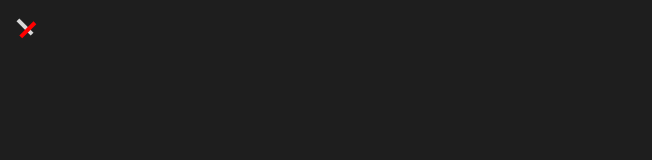
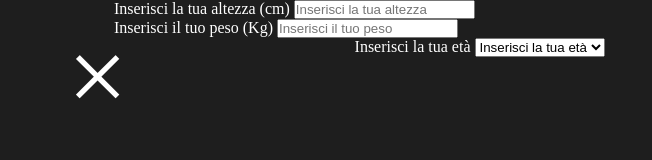
Before and after one commit to beef-e/HowDrunkYouAre.com, a plain HTML site: page TEST.html in a window 1280 px wide. Shown: the whole page, without its empty margins (0-652 px from the left). Drawn offline with Linux system fonts and the light colour scheme; files that its build step writes are made by us from their sources.

Commit message:
First basic questions and adjustments
First questions added to the test page, creation of the form and various adjustments to the page

```diff
--- a/TEST.html
+++ b/TEST.html
@@ -8,12 +8,66 @@
     <link rel="stylesheet" href="CSS/testStyle.css">
 </head>
 <body>
-    <div>
+    <div class="back">
         <a href="Index.html">
-            <span class="croce whiteBG absolute">
-                &nbsp;
+            <span class="croce absolute">
+                &times;
             </span>
         </a>
     </div>
+
+    <form action="Risultato.html" method="post">
+        <div class="basicq">
+            <div class="colonne">
+                <div class="col4">
+                    <div class="dNumber">
+                        <label class="whiteText" for="Height">Inserisci la tua altezza (cm)</label>
+                        <input id="Height" type="number" name="Basic" placeholder="Inserisci la tua altezza">
+                    </div>
+
+                    <div class="dnumber">
+                        <label class="whiteText" for="Weight">Inserisci il tuo peso (Kg)</label>
+                        <input type="number" name="Basic" id="Weight" placeholder="Inserisci il tuo peso">
+                    </div>
+                </div>
+
+                <div class="col2">
+                    <div class="dtendina">
+                        <label class="whiteText" for="age">Inserisci la tua età</label>
+                        <select name="Basic" id="age">
+
+                            <option disabled selected>
+                                Inserisci la tua età
+                            </option>
+
+                            <option value="Lower">Lower</option>
+
+                            <option value="15">15</option>
+
+                            <option value="16">16</option>
+
+                            <option value="17">17</option>
+
+                            <option value="18">18</option>
+
+                            <option value="19">19</option>
+
+                            <option value="20">20</option>
+
+                            <option value="Higher">Higher</option>
+                        </select>
+                    </div>
+                </div>
+            </div>
+        </div>
+
+        <div class="mainq">
+            <div class="col4">
+                <div class="dtendina">
+
+                </div>
+            </div>
+        </div>
+    </form>
 </body>
 </html>
--- a/testStyle.css
+++ b/testStyle.css
@@ -59,19 +59,10 @@ body{
 }
 
 .croce{
-    top: 3.125vh;
-    left: 1.875vh;
-    transform: translateY(-50%);
-    transform: rotate(45deg);
-    height: 4px;
-    width: 20px;
+    top: 1.875vh;
+    left: 5.28vw;
+    text-align: center;
+    background-color: rgba(0, 0, 0, 0%);
+    color: white;
+    font-size: 8.33vw;
 }
-
-.croce::after{
-    content: "";
-    background-color: #ff0000;
-    transform: rotateZ(90deg);
-    position: absolute;
-    height: 4px;
-    width: 20px;
-}
```
